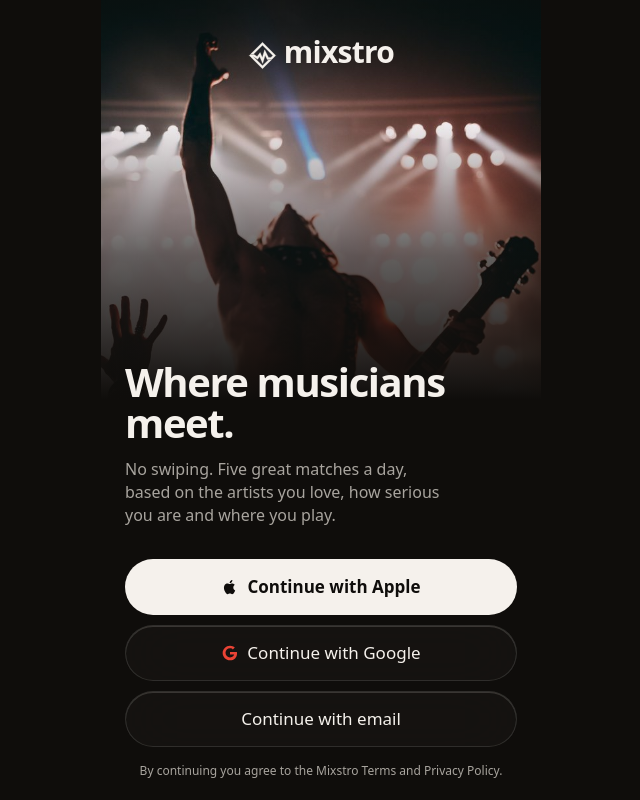
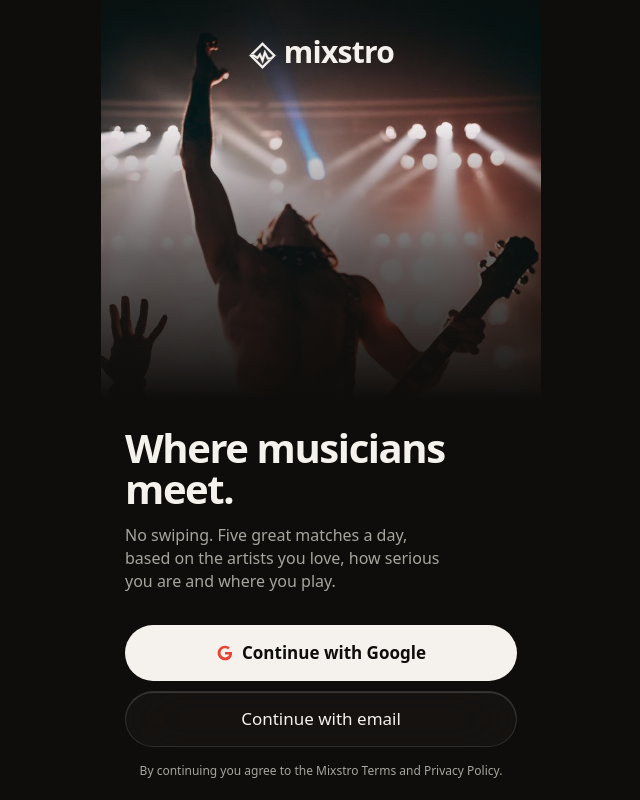
Before and after one commit to whoiseltigre/mixstro, a Next.js app: page / in a window 1280 px wide. Shown: the whole page, without its empty margins (319-959 px from the left). Built offline with nearby package versions, Linux system fonts and the light colour scheme; no server answers.

Commit message:
Hide Continue with Apple until Sign in with Apple is set up
Co-Authored-By: Claude Opus 5.5 <noreply@anthropic.com>
Claude-Session: https://claude.ai/code/session_018SVNRUqypcF29nYBJSmRes

```diff
--- a/src/app/sign-in-buttons.tsx
+++ b/src/app/sign-in-buttons.tsx
@@ -4,6 +4,9 @@ import { useRouter } from "next/navigation";
 import { useState } from "react";
 import { AppleIcon, Button, ButtonLink, GoogleIcon } from "@/components/ui";
 import { createClient } from "@/lib/supabase/client";
+
+// Apple sign-in needs a paid Apple Developer membership; it stays hidden until the provider is set up.
+const APPLE_ENABLED = process.env.NEXT_PUBLIC_APPLE_SIGN_IN === "on";
 
 export function SignInButtons() {
   const router = useRouter();
@@ -24,10 +27,12 @@ export function SignInButtons() {
 
   return (
     <div className="flex flex-col gap-2.5">
-      <Button onClick={() => oauth("apple")}>
-        <AppleIcon /> Continue with Apple
-      </Button>
-      <Button variant="glass" onClick={() => oauth("google")}>
+      {APPLE_ENABLED && (
+        <Button onClick={() => oauth("apple")}>
+          <AppleIcon /> Continue with Apple
+        </Button>
+      )}
+      <Button variant={APPLE_ENABLED ? "glass" : "primary"} onClick={() => oauth("google")}>
         <GoogleIcon /> Continue with Google
       </Button>
       <ButtonLink variant="glass" href="/auth/email">
```
Also changed, not shown: 1 other file (tests, documents, lock files or other folders).
